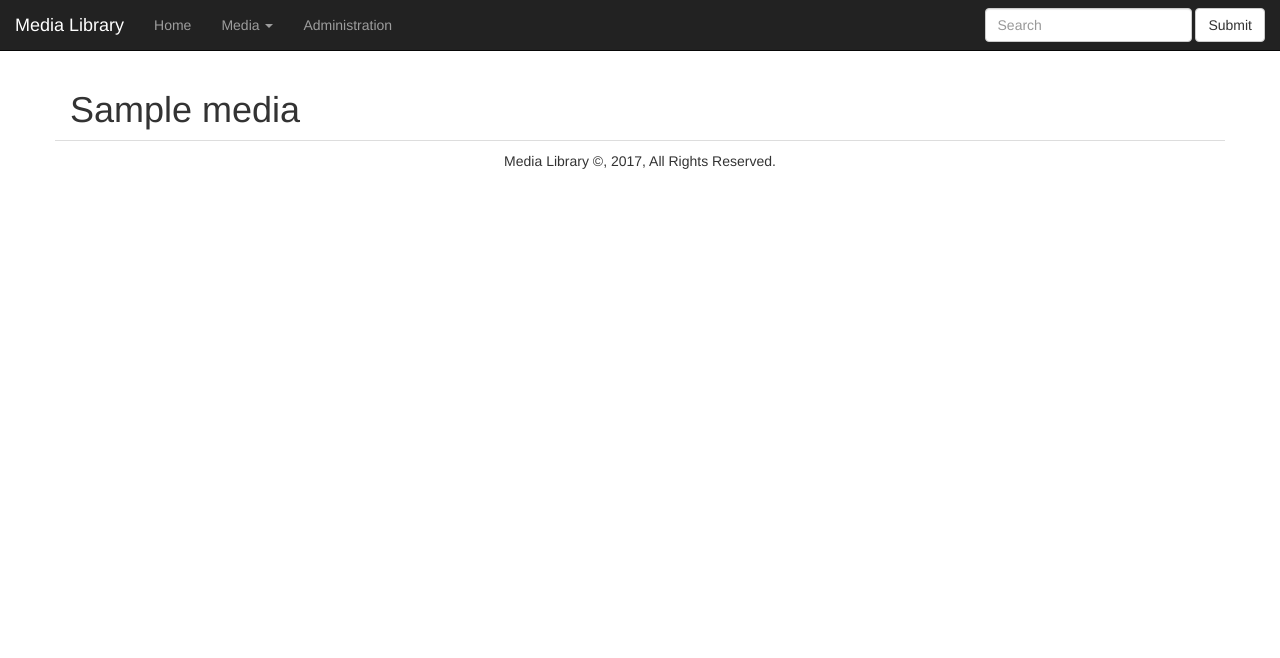
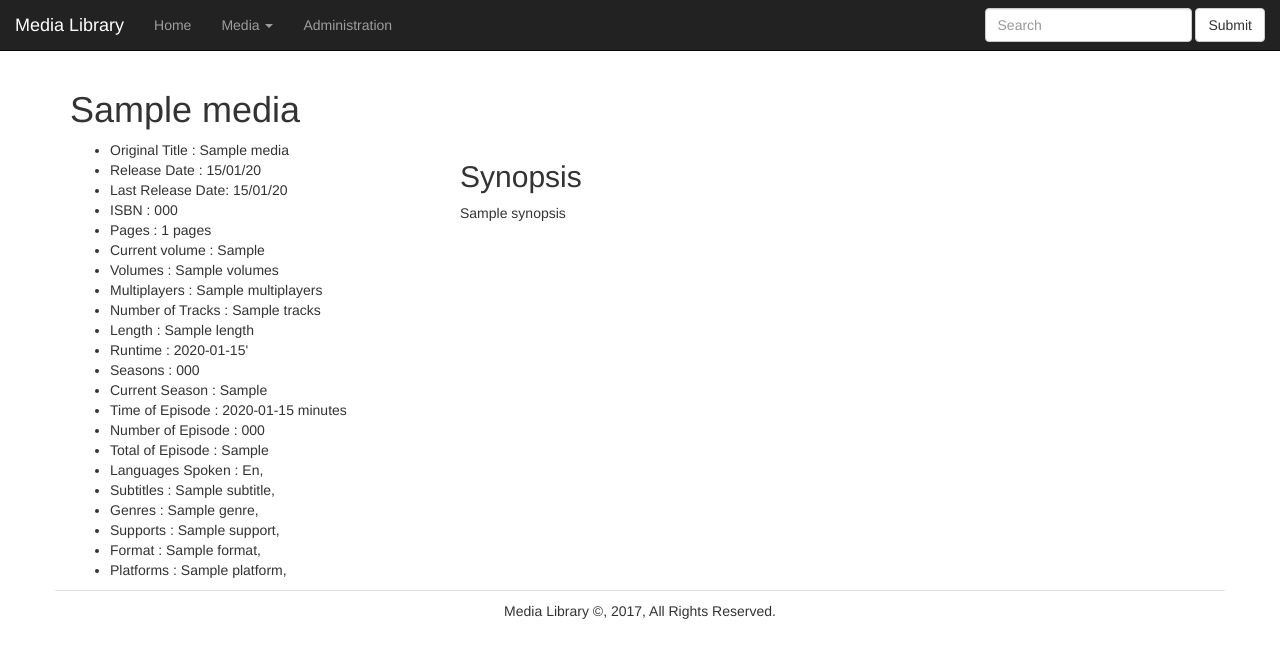
Before and after one commit to Kero76/client-media-library, a PHP site: the page made by views/media.html.twig in a window 1280 px wide. Shown: the top 658 px of the page. Run offline with PHP 8.4, Linux system fonts and the light colour scheme; the template is opened without the code that fills it: most values are stand-ins (such as "Sample title", 1, 10 or a date in 2020); some libraries are stand-ins or nearby versions.

Commit message:
:pencil: Initialize media page with information.

```diff
--- a/views/media.html.twig
+++ b/views/media.html.twig
@@ -10,5 +10,93 @@
 {% block content %}
     <section class="col-md-12 col-sm-12 col-xs-12">
         <h1>{{ media.title }}</h1>
+
+        <div class="row">
+            <aside class="col-md-4 col-sm-6 col-xs-12 main-information">
+                <ul class="">
+                    {% if media.originalTitle is defined %}<li>Original Title : {{ media.originalTitle }}</li>{% endif %}
+                    {% if media.releaseDate is defined %}<li>Release Date : {{ media.releaseDate|date('d/m/y') }}</li>{% endif %}
+                    {% if media.endDate is defined %}<li>Last Release Date: {{ media.endDate|date('d/m/y') }}</li>{% endif %}
+
+                    {% if media.isbn is defined %}<li>ISBN : {{ media.isbn }}</li>{% endif %}
+                    {% if media.nbPages is defined %}<li>Pages : {{ media.nbPages}} pages</li>{% endif %}
+                    {% if media.currentVolume is defined %}<li>Current volume : {{ media.currentVolume}}</li>{% endif %}
+                    {% if media.volumes is defined %}<li>Volumes : {{ media.volumes}}</li>{% endif %}
+
+                    {% if media.multiplayers is defined %}<li>Multiplayers : {{ media.multiplayers }}</li>{% endif %}
+
+                    {% if media.nbTracks is defined %}<li>Number of Tracks : {{ media.nbTracks }} tracks</li>{% endif %}
+                    {% if media.length is defined %}<li>Length : {{ media.length|replace({'.' : ':'}) }}</li>{% endif %}
+
+                    {% if media.runtime is defined %}<li>Runtime : {{ media.runtime }}'</li>{% endif %}
+                    {% if media.numberOfSeasons is defined %}<li>Seasons : {{ media.numberOfSeasons }}</li>{% endif %}
+                    {% if media.currentSeason is defined %}<li>Current Season : {{ media.currentSeason }}</li>{% endif %}
+                    {% if media.averageEpisodeRuntime is defined %}<li>Time of Episode : {{ media.averageEpisodeRuntime }} minutes</li>{% endif %}
+                    {% if media.numberOfEpisode is defined %}<li>Number of Episode : {{ media.numberOfEpisode }}</li>{% endif %}
+                    {% if media.maxEpisodes is defined %}<li>Total of Episode : {{ media.maxEpisodes }}</li>{% endif %}
+
+                    {% if media.languagesSpoken is defined %}
+                        <li>Languages Spoken :
+                            {% for l in media.languagesSpoken %}
+                                {{ l|lower|capitalize }},
+                            {% endfor %}
+                        </li>
+                    {% endif %}
+
+                    {% if media.subtitles is defined %}
+                        <li>Subtitles :
+                            {% for s in media.subtitles %}
+                                {{ s|lower|capitalize }},
+                            {% endfor %}
+                        </li>
+                    {% endif %}
+
+
+                    {% if media.genres is defined %}
+                        <li>Genres :
+                            {% for g in media.genres %}
+                                {{ g|lower|capitalize }},
+                            {% endfor %}
+                        </li>
+                    {% endif %}
+
+                    {% if media.supports is defined %}
+                        <li>Supports :
+                            {% for s in media.supports %}
+                                {{ s|lower|capitalize }},
+                            {% endfor %}
+                        </li>
+                    {% endif %}
+
+                    {% if media.format is defined %}
+                        <li>Format :
+                            {% for f in media.format %}
+                                {{ f|lower|capitalize }},
+                            {% endfor %}
+                        </li>
+                    {% endif %}
+
+                    {% if media.platforms is defined %}
+                        <li>Platforms :
+                            {% for p in media.platforms %}
+                                {{ p|lower|capitalize }},
+                            {% endfor %}
+                        </li>
+                    {% endif %}
+                </ul>
+            </aside>
+
+            <article class="col-md-8 col-sm-6 col-xs-12">
+                <h2>Synopsis</h2>
+                {% if media.synopsis is defined and media.synopsis is not empty %}
+                    <p>{{ media.synopsis }}</p>
+                {% else %}
+                    <p>No synopsis found.</p>
+                {% endif %}
+
+                {# authors, publishers, illustrators, developers, labelRecords, singers, producers, directors, mainActors #}
+            </article>
+        </div>
+
     </section>
 {% endblock %}
```
Also changed, not shown: app/routes.php (+9 -1 lines).
